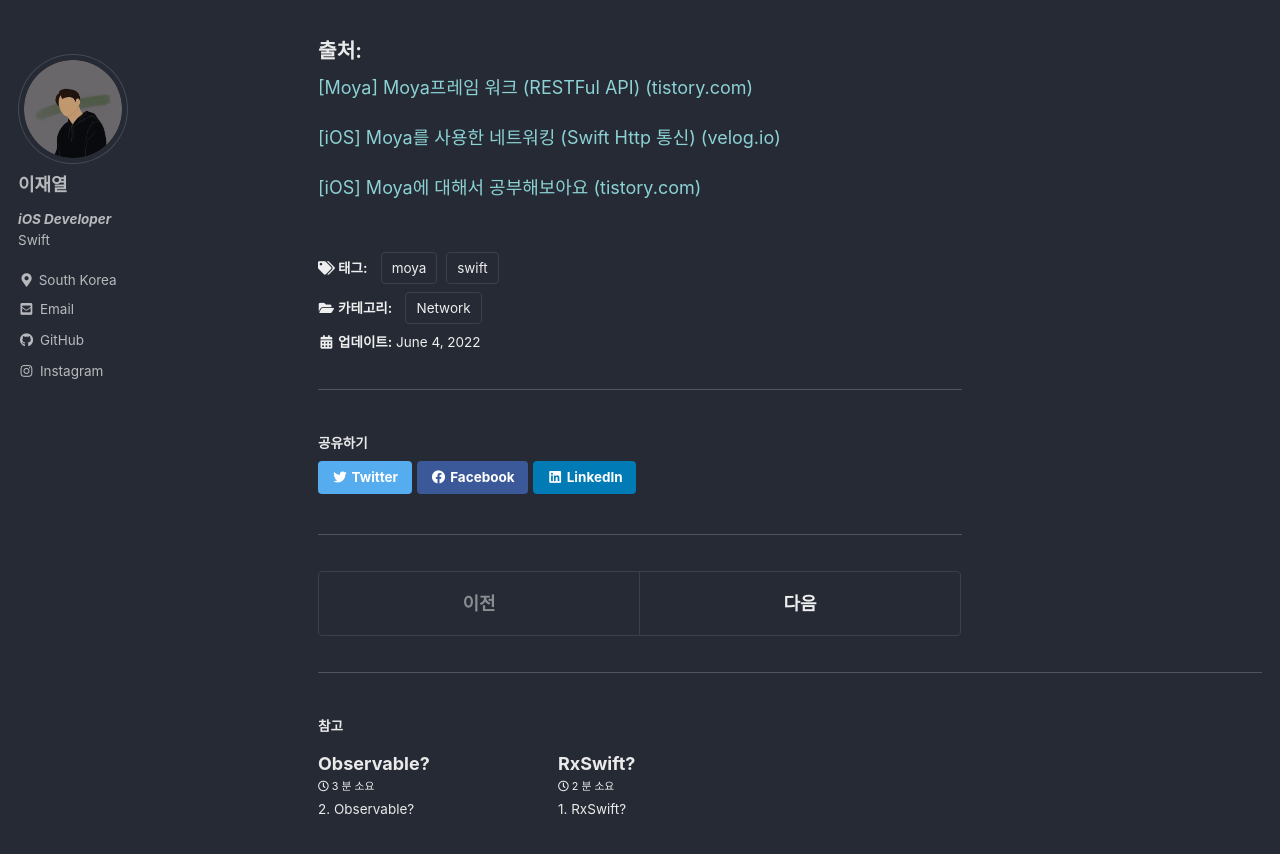
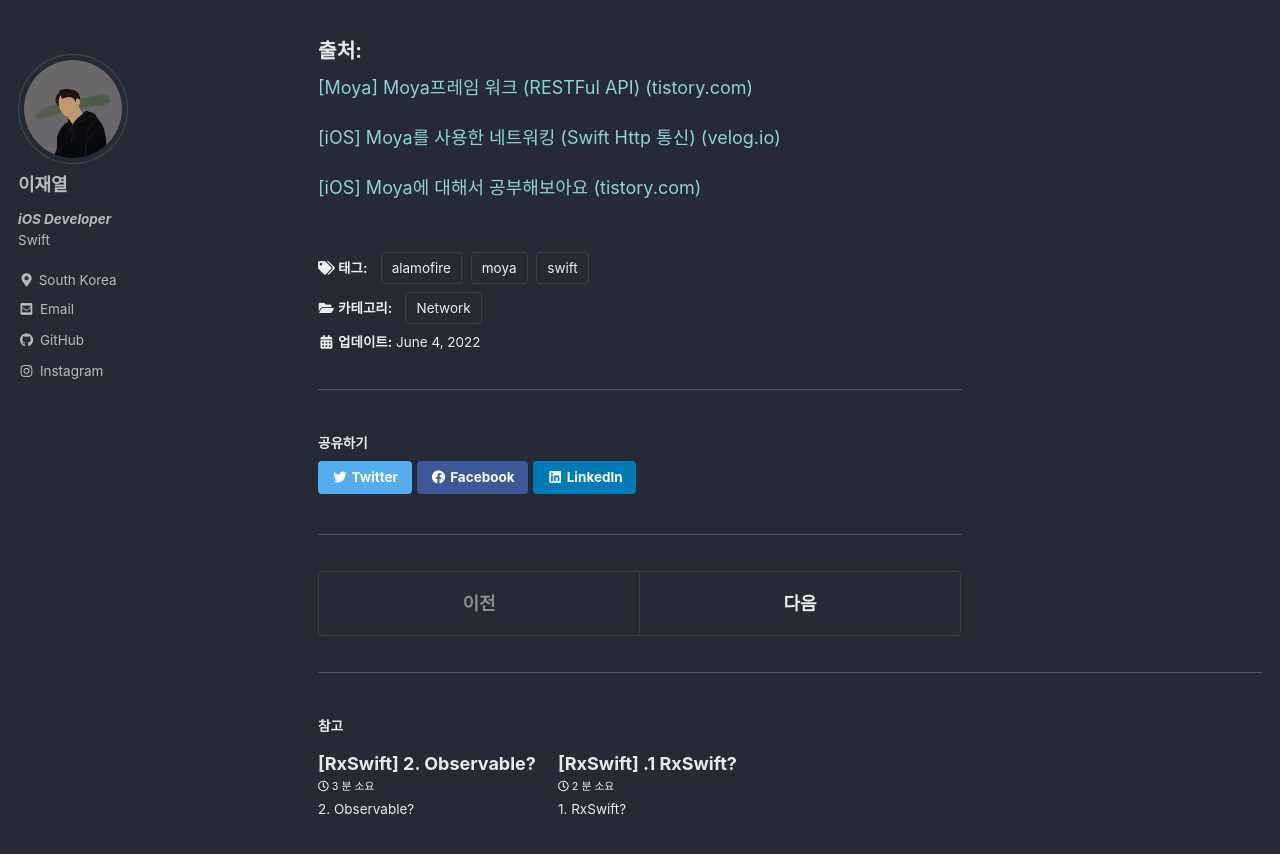
Before and after one commit to AppBoong/appboong.github.com, a Jekyll site: the page built from _posts/2022-06-04-[Network] Moya.md, in a window 1280 px wide and 900 px high, scrolled down 4571 px. Shown: the top 854 px of the window. Built offline with Jekyll 4.4.1, drawn with Linux system fonts in a browser that asks for light colours; cached includes are drawn as plain includes; some of the changed text lies outside the part shown.

Commit message:
Edit_post_titles

```diff
--- a/_posts/2022-06-04-[Network] Moya.md
+++ b/_posts/2022-06-04-[Network] Moya.md
@@ -1,10 +1,11 @@
 ---
-title:  "Moya가 모야?"
+title:  "[Network] Moya가 모야?"
 last_modified_at: 2022-06-04T19:06:00-05:00
 categories:
   - Network
 tags:
   - moya
+  - alamofire
   - swift
 ---
 
--- a/_posts/2022-06-12-[RxSwift] .1 RxSwift?.md
+++ b/_posts/2022-06-12-[RxSwift] .1 RxSwift?.md
@@ -1,5 +1,5 @@
 ---
-title: "RxSwift?"
+title: "[RxSwift] .1 RxSwift?"
 last_modified_at: 2022-06-12T19:06:00-05:00
 categories:
   - RxSwift
--- a/_posts/2022-06-14-[RxSwift] 2. Observable?.md
+++ b/_posts/2022-06-14-[RxSwift] 2. Observable?.md
@@ -1,5 +1,5 @@
 ---
-title: "Observable?"
+title: "[RxSwift] 2. Observable?"
 last_modified_at: 2022-06-14T19:06:00-05:00
 categories:
   - RxSwift
```
